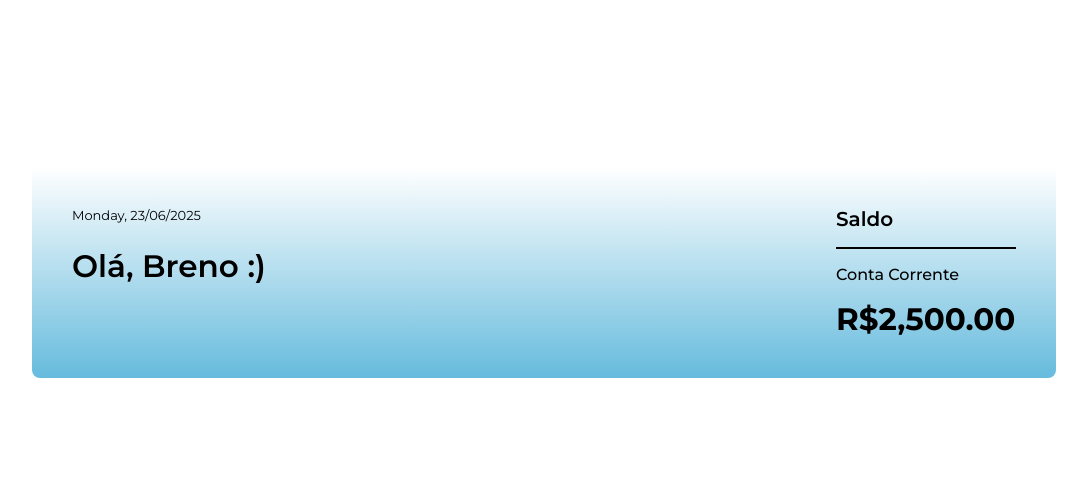
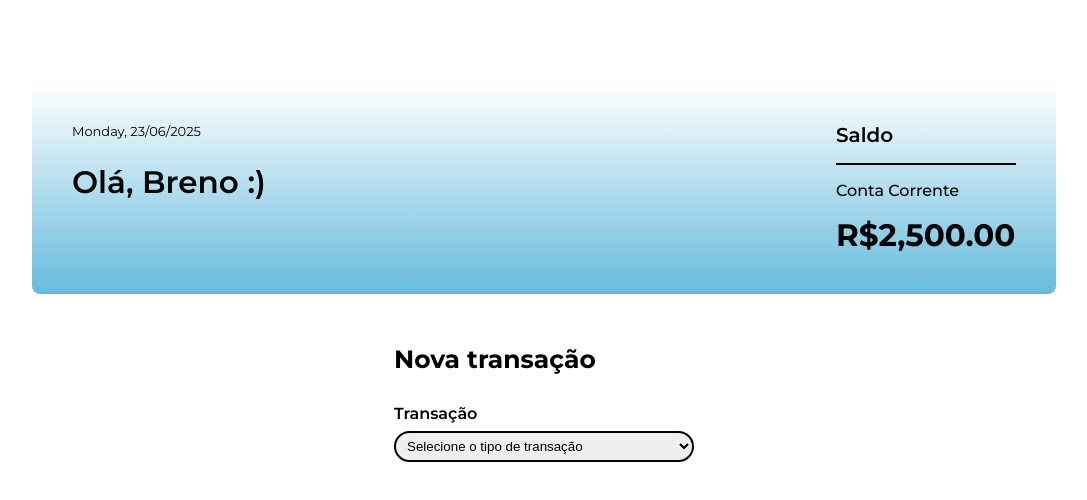
Before and after one commit to BrenoDev00/Estudos_Angular, an Angular app in the folder anybank/: page / in a window 1280 px wide. Shown: the top 500 px of the page, without its empty margins (96-1183 px from the left). Built offline with nearby package versions, Linux system fonts and the light colour scheme.

Commit message:
adiciona componentes de select e form

```diff
--- a/anybank/src/app/app.component.css
+++ b/anybank/src/app/app.component.css
@@ -12,3 +12,9 @@
   flex-basis: 1024px;
   margin-top: -20%;
 }
+
+main {
+  display: flex;
+  justify-content: center;
+  margin-top: 5rem;
+}
--- a/anybank/src/app/app.component.html
+++ b/anybank/src/app/app.component.html
@@ -1,5 +1,9 @@
 <div id="app">
   <div id="app-container">
     <app-banner />
+
+    <main>
+      <app-transaction-form />
+    </main>
   </div>
 </div>
--- a/anybank/src/app/app.component.ts
+++ b/anybank/src/app/app.component.ts
@@ -1,9 +1,10 @@
 import { Component } from '@angular/core';
 import { BannerComponent } from './components/banner/banner.component';
+import { TransactionFormComponent } from './components/transaction-form/transaction-form.component';
 
 @Component({
   selector: 'app-root',
-  imports: [BannerComponent],
+  imports: [BannerComponent, TransactionFormComponent],
   templateUrl: './app.component.html',
   styleUrl: './app.component.css',
 })
--- /dev/null
+++ b/anybank/src/app/components/select-field/select-field.component.css
@@ -0,0 +1,23 @@
+#select-field-container {
+  display: flex;
+  flex-direction: column;
+  gap: 0.8rem;
+  align-items: flex-start;
+}
+
+label {
+  font-weight: 600;
+  font-size: 1.6rem;
+}
+
+select {
+  border-radius: 1.6rem;
+  border: 2px solid var(--neutral-black);
+  padding: 0.5rem 0.7rem;
+  cursor: pointer;
+  width: 30rem;
+}
+
+select:focus {
+  border: 2px solid var(--primary-blue-pressed);
+}
--- /dev/null
+++ b/anybank/src/app/components/select-field/select-field.component.html
@@ -0,0 +1,13 @@
+<div id="select-field-container">
+  <label [for]="this.id()">{{ this.label() }}</label>
+
+  <select [name]="this.name()" [id]="this.id()">
+    <option [value]="this.optionPlaceholder()" selected disabled>
+      {{ this.optionPlaceholder() }}
+    </option>
+
+    @for(option of this.selectOptions(); track option){
+    <option [value]="option">{{ option }}</option>
+    }
+  </select>
+</div>
--- /dev/null
+++ b/anybank/src/app/components/select-field/select-field.component.ts
@@ -0,0 +1,20 @@
+import { Component, Input, InputSignal } from '@angular/core';
+import { input } from '@angular/core';
+
+@Component({
+  selector: 'app-select-field',
+  imports: [],
+  templateUrl: './select-field.component.html',
+  styleUrl: './select-field.component.css',
+})
+export class SelectFieldComponent {
+  label: InputSignal<string> = input.required<string>();
+
+  id: InputSignal<string> = input.required<string>();
+
+  name: InputSignal<string> = input.required<string>();
+
+  optionPlaceholder: InputSignal<string> = input.required<string>();
+
+  selectOptions: InputSignal<string[]> = input.required<string[]>();
+}
--- /dev/null
+++ b/anybank/src/app/components/transaction-form/transaction-form.component.css
@@ -0,0 +1,8 @@
+h1 {
+  margin: 0;
+  font-size: 2.5rem;
+}
+
+#form-fields-container {
+  margin-top: 3rem;
+}
--- /dev/null
+++ b/anybank/src/app/components/transaction-form/transaction-form.component.html
@@ -0,0 +1,13 @@
+<form>
+  <h1>Nova transação</h1>
+
+  <div id="form-fields-container">
+    <app-select-field
+      id="transaction-field"
+      label="Transação"
+      name="transaction-field"
+      optionPlaceholder="Selecione o tipo de transação"
+      [selectOptions]="['Depósito', 'Saque']"
+    />
+  </div>
+</form>
```
Also changed, not shown: anybank/src/app/components/transaction-form/transaction-form.component.ts (added, +10 -0 lines).
